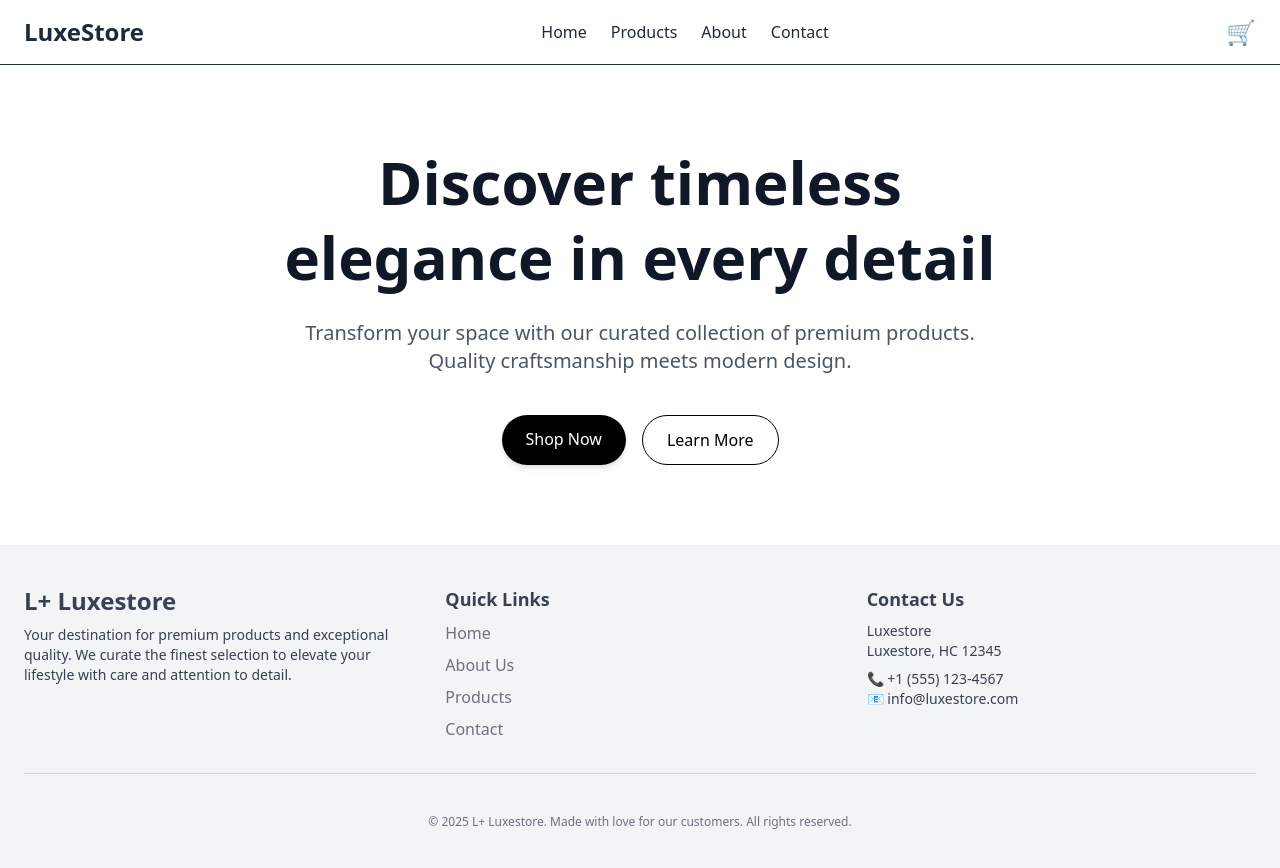
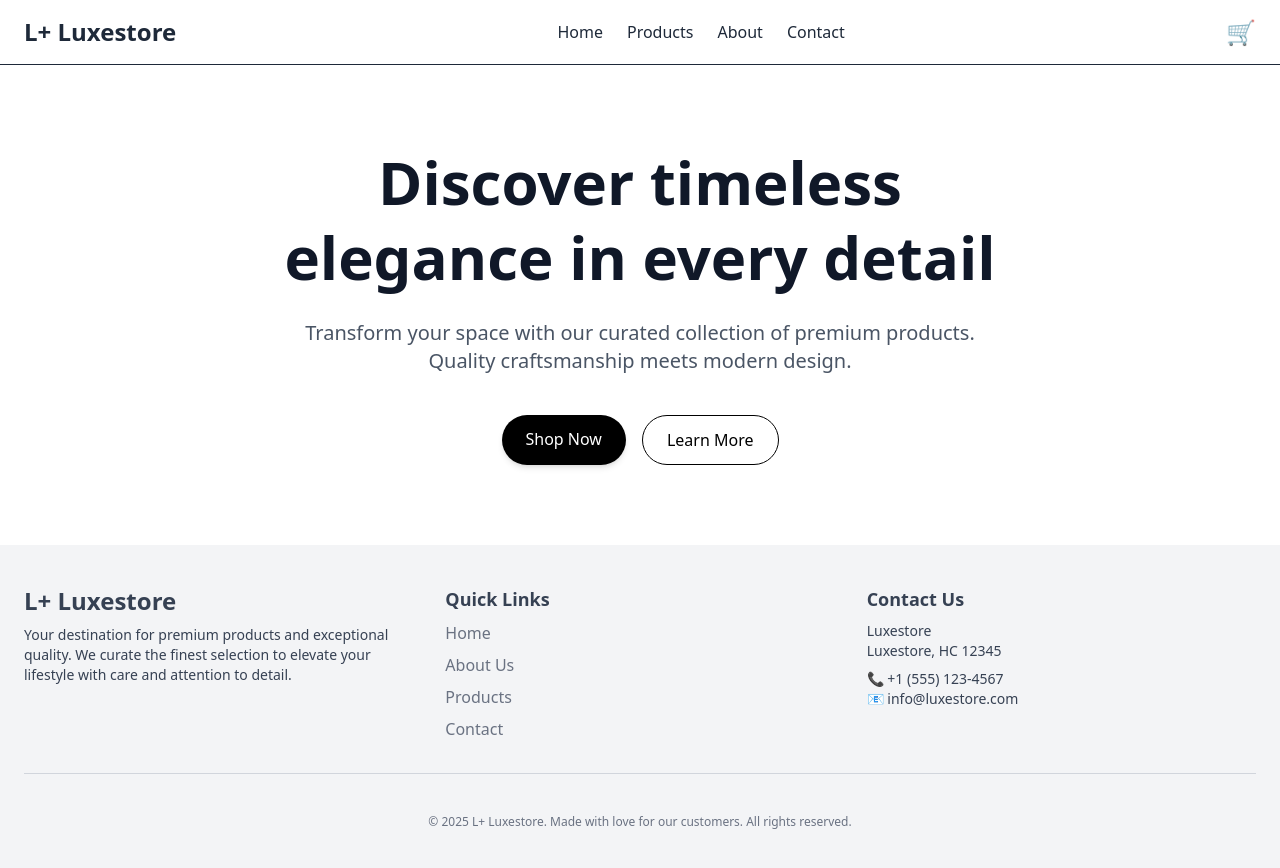
Before and after one commit to Ualine055/e-commerce-project, a React (Vite) app in the folder vite-project/: page / in a window 1280 px wide. Built offline with nearby package versions, Linux system fonts and the light colour scheme.

Commit message:
updated my navbar.jsx

```diff
--- a/vite-project/src/components/Navbar.jsx
+++ b/vite-project/src/components/Navbar.jsx
@@ -4,7 +4,7 @@
 export default function Navbar() {
   return (
     <nav className="flex items-center justify-between px-6 py-4 border-b bg-white sticky top-0 z-50">
-      <div className="text-2xl font-bold">LuxeStore</div>
+      <div className="text-2xl font-bold"> L+ Luxestore</div>
       <ul className="flex space-x-6">
         <li>
           <Link to="/" className="hover:underline font-medium">
```
